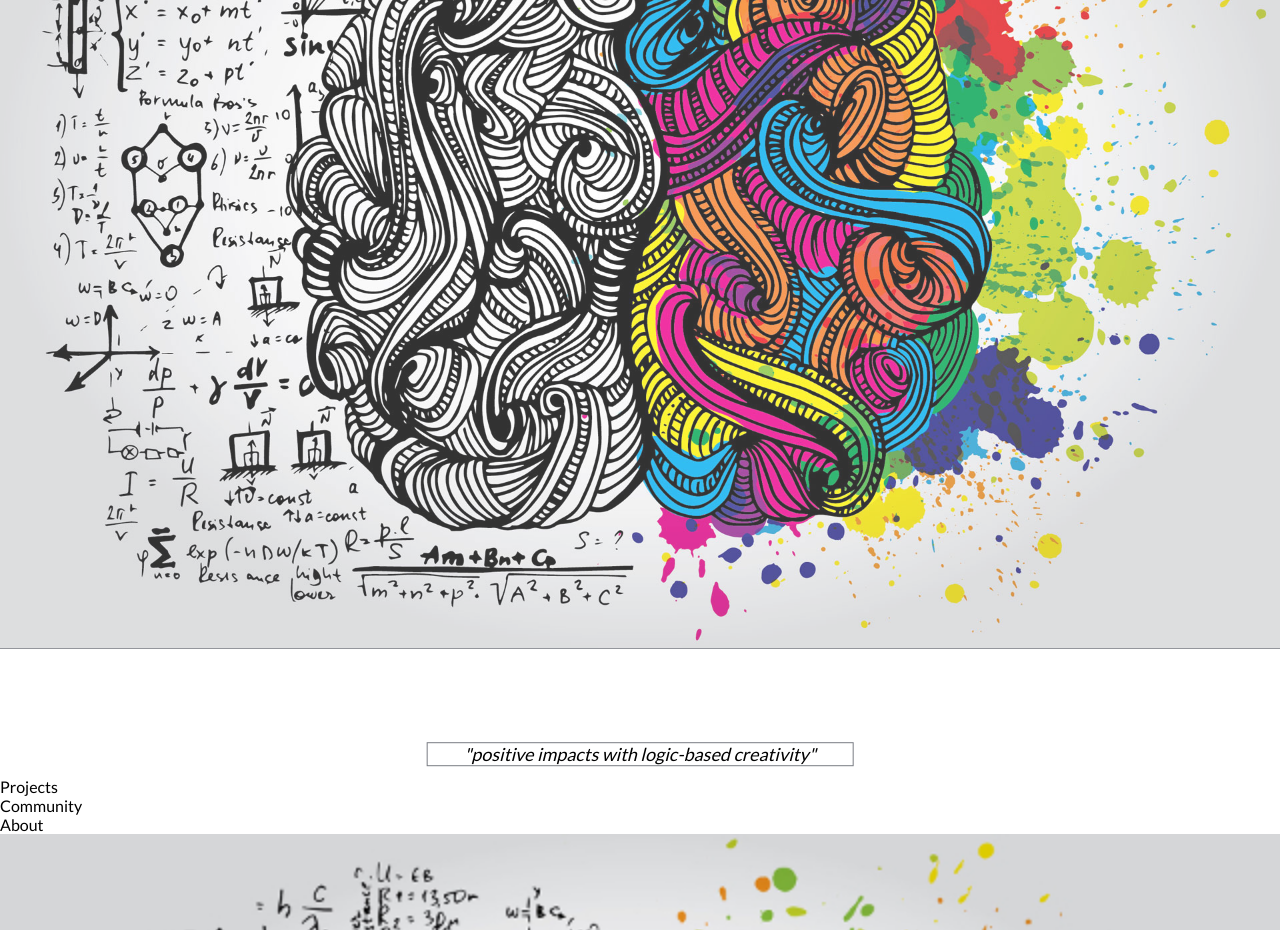
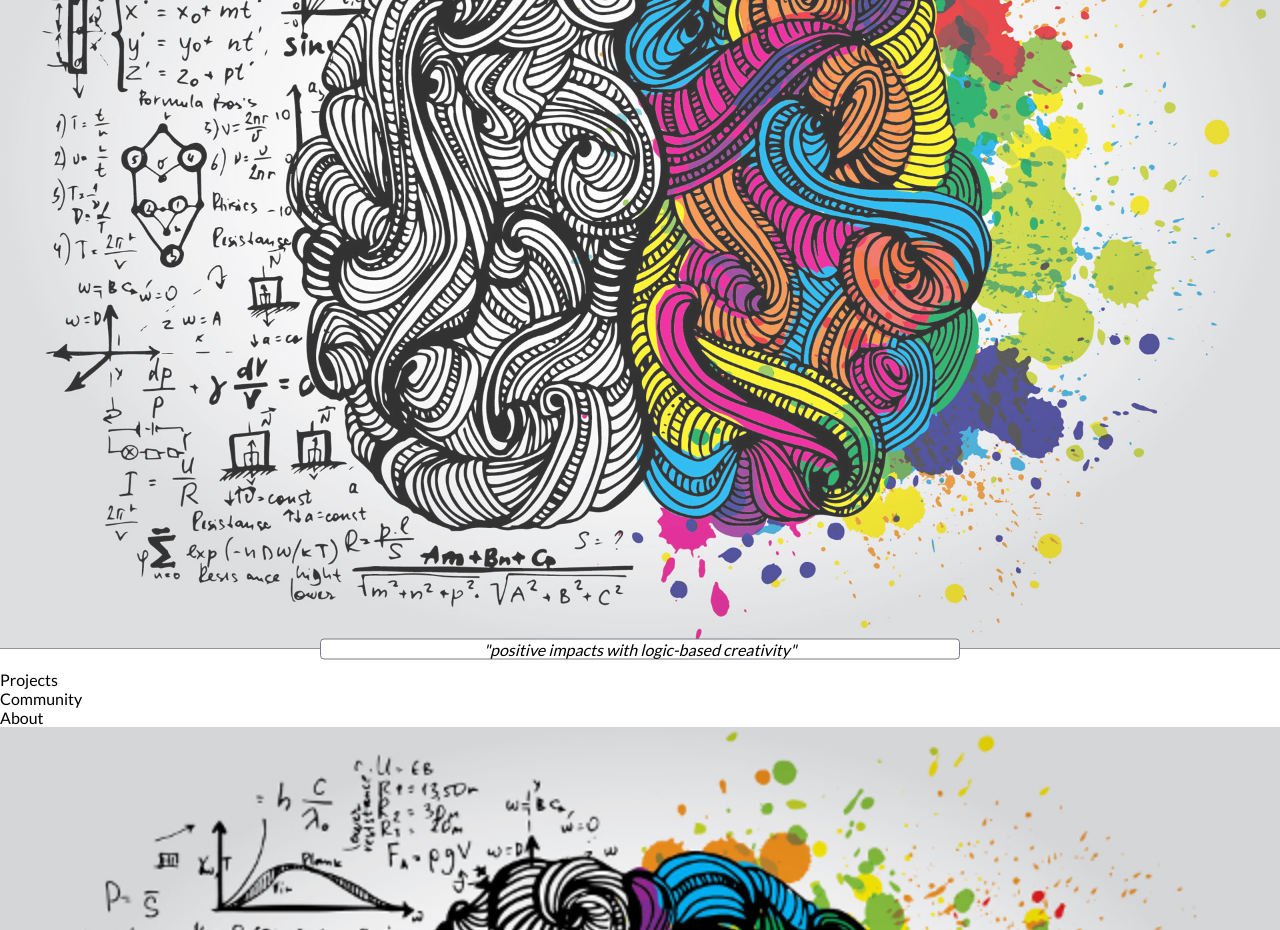
Before and after one commit to sdmccoy/portfolio, a React app: page / in a window 1280 px wide. Shown: the part 370-1300 px from the top of the page. Built offline with nearby package versions, Linux system fonts and the light colour scheme.

Commit message:
quote is positioned relative and scaled.

```diff
--- a/src/component/header/hero/_hero.scss
+++ b/src/component/header/hero/_hero.scss
@@ -30,8 +30,7 @@
   }
 
   img {
-    height: 90%;
-    margin-bottom: 10%;
+    height: 100%;
     border-top: 1px solid $color-grey;
     border-bottom: 1px solid $color-grey;
     opacity: .8;
@@ -39,16 +38,18 @@
 
   .quote {
     font-style: italic;
+    font-size: $pad*2;
     text-align: center;
     border: 1px solid $color-grey;
     height: auto;
-    width: calc(100%/3);
-    bottom: 0%;
+    width: calc(100%/2);
+    bottom: 50%;
     left: 50%;
-    transform: translate(-50%, -45%);
-    position: absolute;
+    transform: translate(-50%, -50%);
+    position: relative;
     z-index: 1;
     background-color: $color-white;
+    border-radius: $pad/2;
 
   }
 
```
